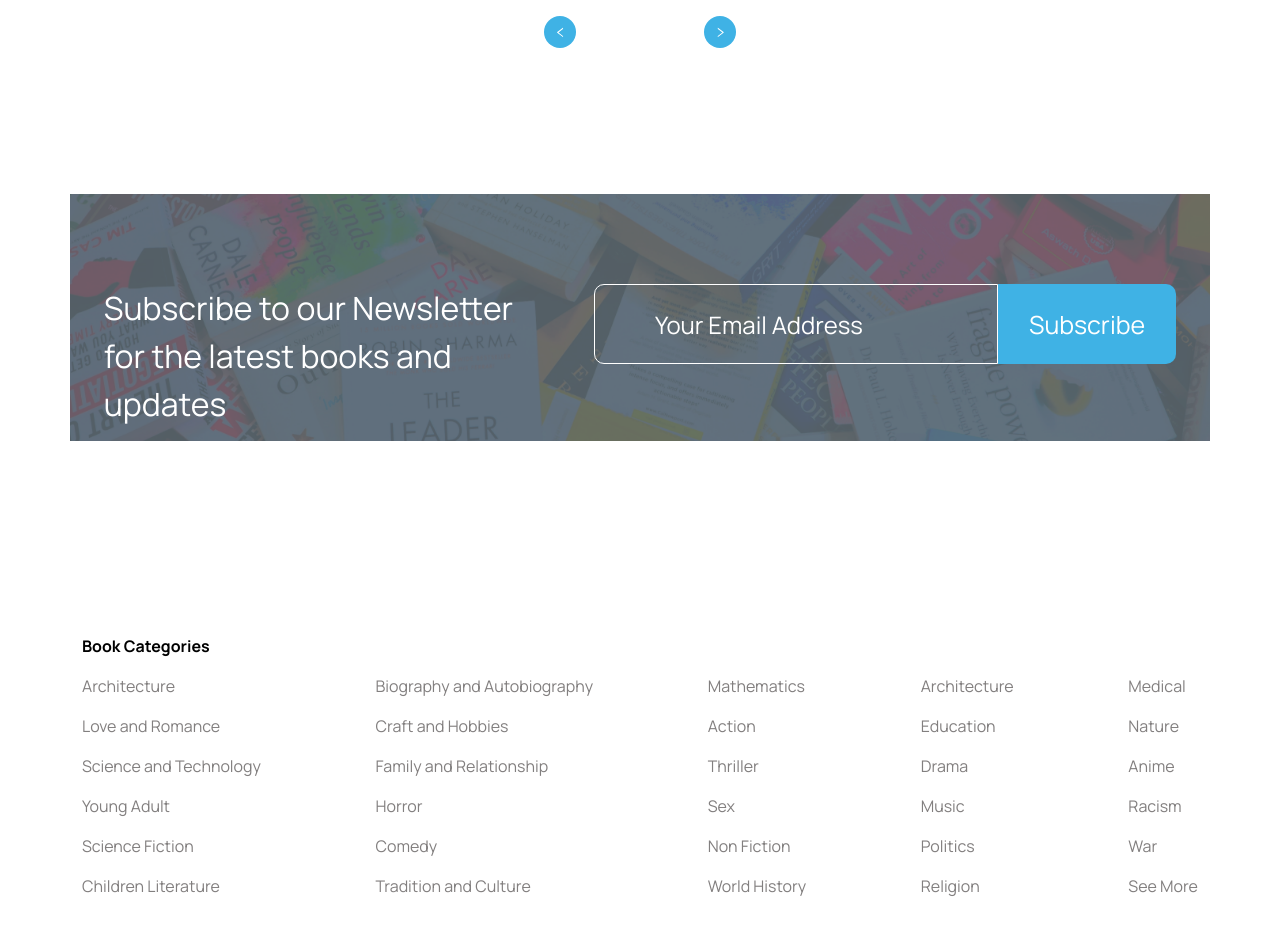
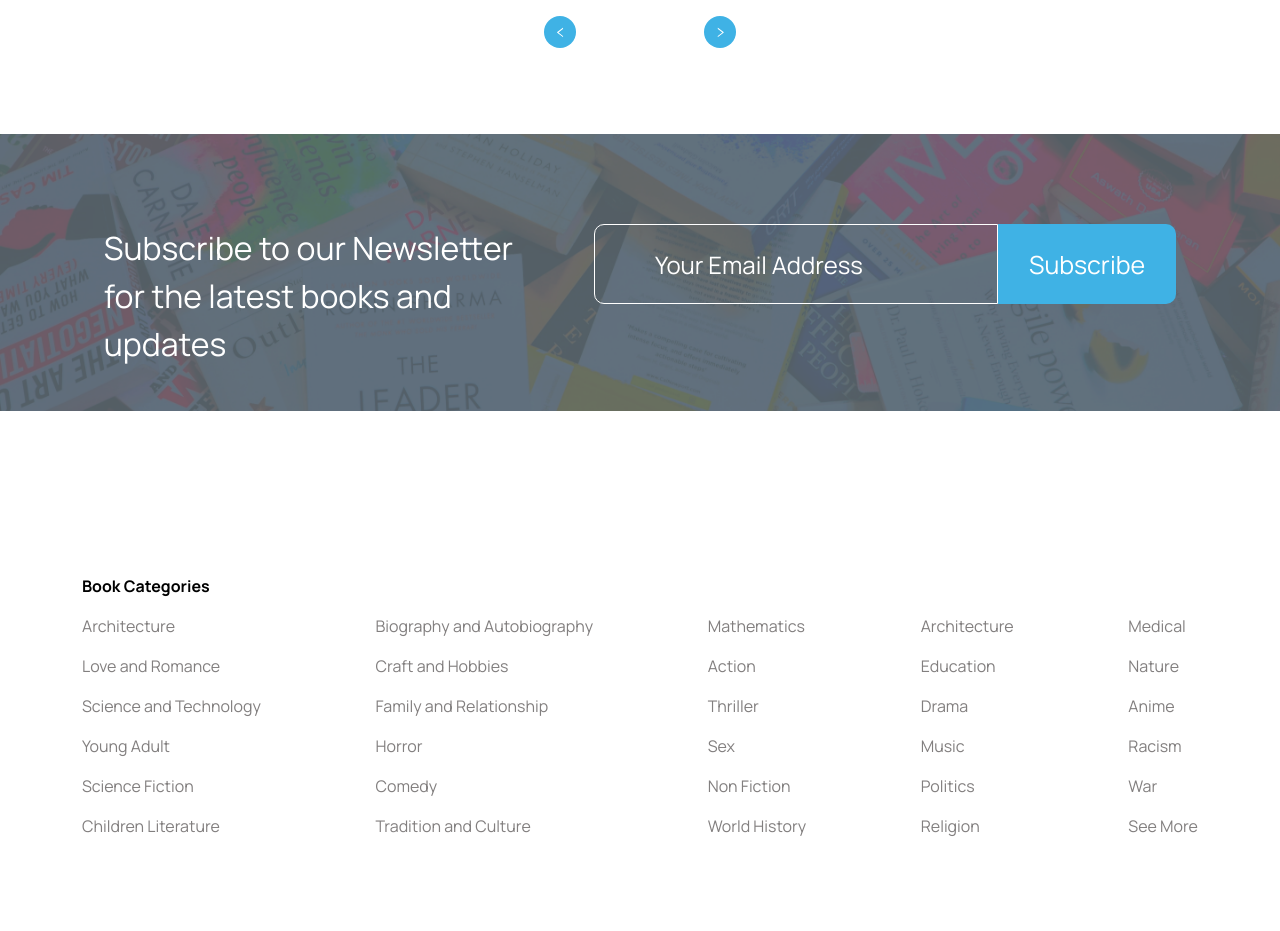
Before and after one commit to joehanzsenna/Team-B-project, a React (Create React App) app: page / in a window 1280 px wide. Shown: the part 3800-4731 px from the top of the page. Built offline with nearby package versions, Linux system fonts and the light colour scheme.

Commit message:
sammy last commit

```diff
--- a/public/index.html
+++ b/public/index.html
@@ -32,7 +32,7 @@
       work correctly both with client-side routing and a non-root public URL.
       Learn how to configure a non-root public URL by running `npm run build`.
     -->
-    <title>React App</title>
+    <title>The-Bookers</title>
   </head>
   <body>
     <noscript>You need to enable JavaScript to run this app.</noscript>
--- a/src/components/AboutPage/Aboutsec10.jsx
+++ b/src/components/AboutPage/Aboutsec10.jsx
@@ -13,6 +13,7 @@ const Aboutsec10 = () => {
   }
 
   return (
+    <div className="yoyo">
       <div className="Sec10body container">
         <ToastContainer />
         <div className="Sec10flex">
@@ -41,6 +42,7 @@ const Aboutsec10 = () => {
           </form>
         </div>
       </div>
+    </div>
   );
 };
 
--- a/src/components/HomePageComponents/HomeSection9.jsx
+++ b/src/components/HomePageComponents/HomeSection9.jsx
@@ -45,7 +45,7 @@ const HomeSection9 = () => {
       </div>
       <div className="flexbox">
         {" "}
-        <img src={map} alt="" width="90%" height="70%" />{" "}
+        <img src={map} alt="" width="100%" height="70%" />{" "}
       </div>
     </div>
   );
--- a/src/styles/Aboutpagecss/AbtSec1.css
+++ b/src/styles/Aboutpagecss/AbtSec1.css
@@ -17,7 +17,7 @@
 .sec0-body h1 {
   /* border: 1px solid black; */
   width: 700px;
-  font-size: 58px;
+  font-size: 55px;
   padding-bottom: 30px;
 }
 
--- a/src/styles/Aboutpagecss/AbtSec10.css
+++ b/src/styles/Aboutpagecss/AbtSec10.css
@@ -1,6 +1,6 @@
-.Sec10body {
-  max-width: 1400px;
-  /* border: 2px solid rgb(0, 255, 102); */
+.yoyo {
+  /* max-width: 1400px; */
+  /* border: 3px solid rgb(175, 74, 35); */
   margin: 0 auto;
   background-image: url("../../assets/HomePageImages/sec10back.png");
   background-repeat: no-repeat;
@@ -8,7 +8,7 @@
   margin-bottom: 100px;
 }
 @media (max-width: 991px) {
-  .Sec10body {
+  .yoyo {
     /* border: 2px solid rgb(0, 255, 102); */
     background-size: 100%;
     width: 100%;
@@ -25,7 +25,7 @@
   display: flex;
   justify-content: space-around;
   padding: 90px 0px;
-  margin-top: 60px;
+  /* margin-top: 60px; */
 }
 @media (max-width: 991px) {
   .Sec10flex {
```
Also changed, not shown: public/logo192.png, 1 other file (tests, documents, lock files or other folders). Lines whose indentation alone changed are shown as unchanged.
